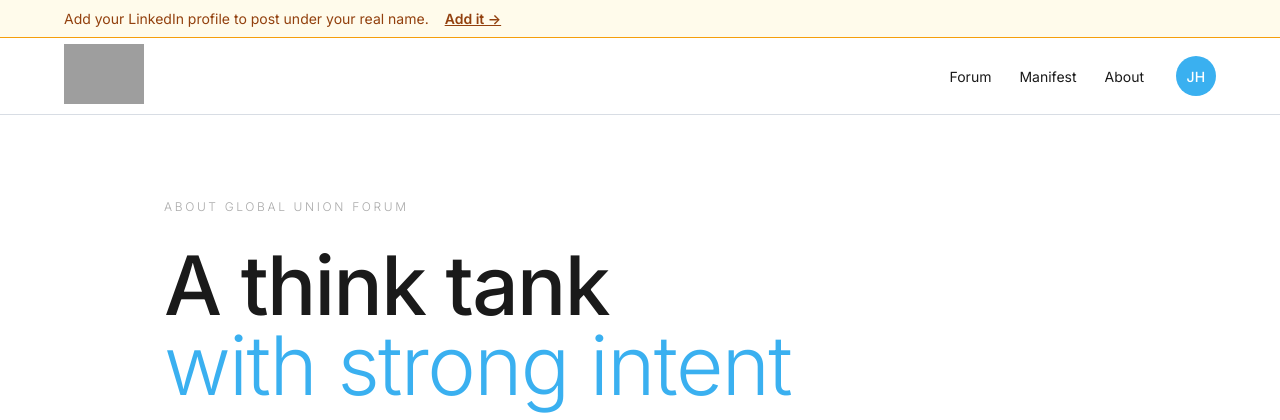
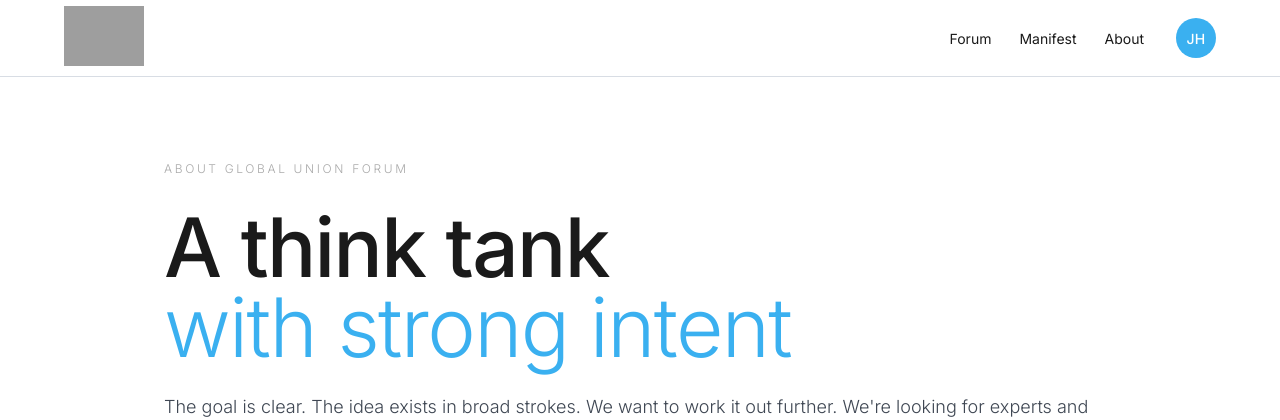
Before and after one commit to GerhardTop/global-union-forum, a Flask app: template flask_registration/app/templates/about.html in a window 1280 px wide. Shown: the top 420 px of the page. Run offline with Flask 3, Linux system fonts and the light colour scheme; the template is opened without the code that fills it, so the values that code supplies are empty; a user stored in the database is signed in; grey boxes are pictures that could not be loaded.

Commit message:
ux: oranje LinkedIn-banner verwijderd van elke pagina
Aanleiding: de proactieve banner ('Vul je LinkedIn profiel in...' /
'Aanvullen →', in base.html voor elke ingelogde gebruiker zonder
linkedin_url) is een verwarrend overblijfsel nu LinkedIn optioneel is
(pseudoniem-model, fase 1-3).

- app/templates/base.html: de {% if %}-blok met de banner-markup
  verwijderd.
- app/static/css/kit.css: .gu-linkedin-banner en .gu-linkedin-banner a
  verwijderd (alleen hiervoor gebruikt; de gedeelde media-query eronder
  is van de aparte .gu-verify-banner en blijft staan).
- /profiel/linkedin-aanvullen (route + pagina) blijft ongewijzigd en
  los bereikbaar voor wie zelf LinkedIn wil toevoegen.
- De twee bijbehorende i18n-strings in de .po-catalogi zijn niet
  verwijderd (onschuldig ongebruikt, geen aparte opruimactie gevraagd).

tests/test_linkedin_banner.py (4 tests): bevestigt dat de
banner-CSS-klasse nergens meer voorkomt voor een ingelogde gebruiker
zonder LinkedIn-URL, in beide talen en op meerdere pagina's (/, /manifest),
en dat de onderliggende route intact blijft.

Handmatig geverifieerd in de browser (Playwright, lokale server):
geregistreerd + ingelogd als gebruiker zonder LinkedIn, screenshots van
de homepage (NL/EN) en /manifest bevestigen dat de banner nergens meer
verschijnt.

Testsuite: 135 passed, geen regressies.

Co-Authored-By: Claude Sonnet 5 <noreply@anthropic.com>

```diff
--- a/flask_registration/app/static/css/kit.css
+++ b/flask_registration/app/static/css/kit.css
@@ -2886,22 +2886,6 @@ body {
   font-weight: 500;
   text-decoration: underline;
 }
-.gu-linkedin-banner {
-  background: #fffbeb;
-  border-bottom: 1px solid #f59e0b;
-  color: #92400e;
-  font-size: 14px;
-  padding: 10px 64px;
-  display: flex;
-  align-items: center;
-  gap: 12px;
-}
-.gu-linkedin-banner a {
-  color: #92400e;
-  font-weight: 600;
-  text-decoration: underline;
-  margin-left: 4px;
-}
 @media (max-width: 600px) {
   .gu-verify-banner { padding: 10px 20px; flex-wrap: wrap; gap: 6px; }
 }
--- a/flask_registration/app/templates/base.html
+++ b/flask_registration/app/templates/base.html
@@ -16,12 +16,6 @@
 </head>
 <body>
     <div class="page-wrapper">
-        {% if current_user.is_authenticated and not current_user.linkedin_url and request.endpoint != 'auth.linkedin_aanvullen' %}
-        <div class="gu-linkedin-banner">
-          {{ _('Add your LinkedIn profile to post under your real name.') }}
-          <a href="{{ url_for('auth.linkedin_aanvullen') }}">{{ _('Add it →') }}</a>
-        </div>
-        {% endif %}
         {% include '_header.html' %}
 
         <main class="main-content">
```
Also changed, not shown: flask_registration/tests/test_linkedin_banner.py (added, +66 -0 lines).
